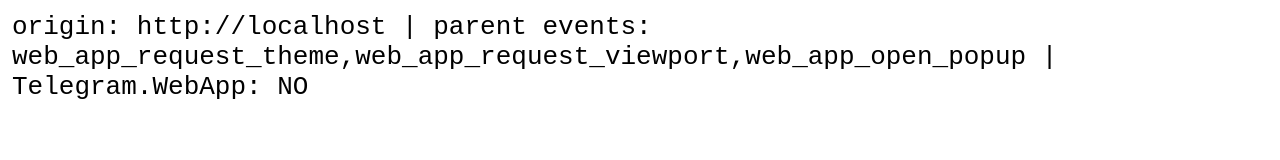
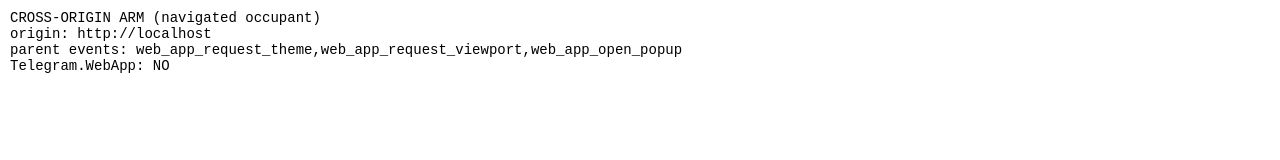
Before and after one commit to savantfortune/tg-webapp-selfnav, a plain HTML site: page target2.html in a window 1280 px wide. Drawn offline with Linux system fonts and the light colour scheme.

Commit message:
target2.html: one-field-per-line readout

```diff
--- a/target2.html
+++ b/target2.html
@@ -1,6 +1,9 @@
 <!doctype html><meta charset="utf-8"><title>PROBE2</title>
-<body style="font:26px monospace;background:#fff;margin:12px">
-<div id="o">probe2 starting...</div>
+<body style="background:#fff;margin:10px">
+<div id="o" style="font:14px monospace;white-space:nowrap"></div>
+<div id="l1" style="font:14px monospace;white-space:nowrap"></div>
+<div id="l2" style="font:14px monospace;white-space:nowrap"></div>
+<div id="l3" style="font:14px monospace;white-space:nowrap"></div>
 <script>
 (function(){
   var received = [];
@@ -15,10 +18,10 @@
   }
   function render(){
     var t = window.Telegram && Telegram.WebApp;
-    document.getElementById('o').textContent =
-      'origin: ' + location.origin +
-      ' | parent events: ' + (received.join(',') || 'NONE') +
-      ' | Telegram.WebApp: ' + (t ? 'YES' : 'NO');
+    document.getElementById('o').textContent = 'CROSS-ORIGIN ARM (navigated occupant)';
+    document.getElementById('l1').textContent = 'origin: ' + location.origin;
+    document.getElementById('l2').textContent = 'parent events: ' + (received.join(',') || 'NONE');
+    document.getElementById('l3').textContent = 'Telegram.WebApp: ' + (t ? 'YES' : 'NO');
   }
   render();
   setTimeout(function(){ send('web_app_request_theme'); send('web_app_request_viewport'); }, 400);
```
